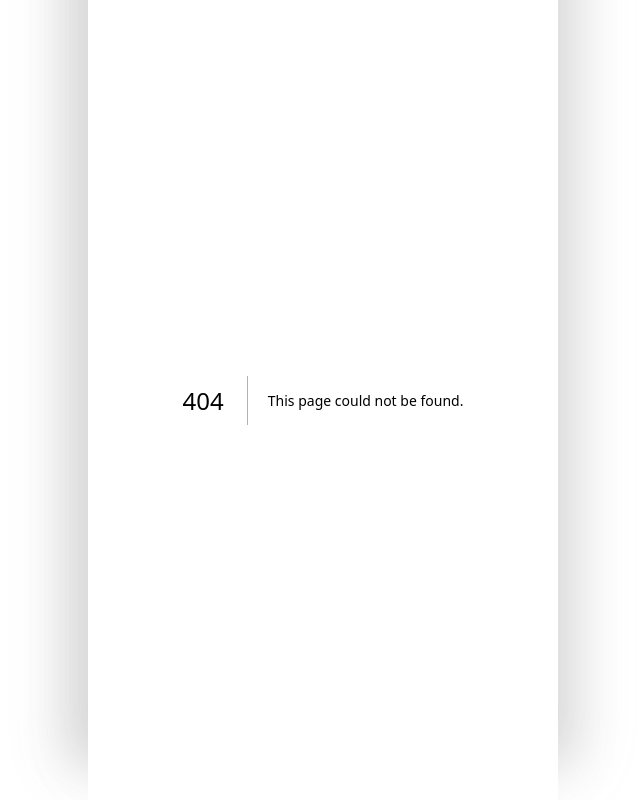
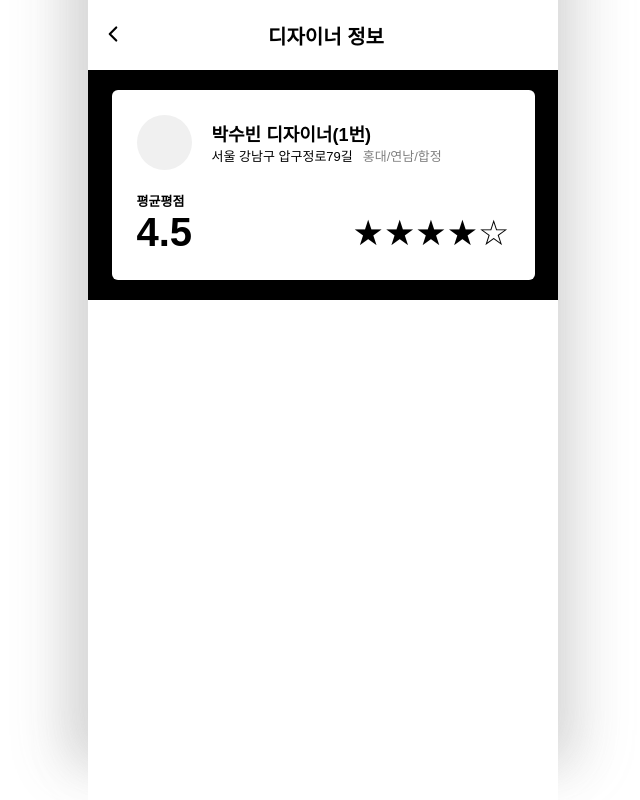
Before and after one commit to 2025-BLAYBUS-TEAM-hairGGmalza/hairGGmalza-client, a Next.js app: page /designer/1/review in a window 1280 px wide. Before the commit this address had no page. Shown: the whole page, without its empty margins (317-957 px from the left). Built offline with nearby package versions, Linux system fonts and the light colour scheme; a web font is replaced by a local one.

Commit message:
FEAT: TopProfile 완성

```diff
--- a/src/app/designer/[id]/page.tsx
+++ b/src/app/designer/[id]/page.tsx
@@ -1,5 +1,6 @@
 "use client";
 
+import Header from '@/components/common/Header/Header';
 import ReviewAndPortfolio from '@/components/ReviewAndPortfolio';
 import { useParams } from 'next/navigation';
 import styled from 'styled-components'
@@ -15,7 +16,8 @@ const DesignerPage = () => {
 
    return (
       <DesignerPageWrapper>
-         <DesignerPageHeader>디자이너 정보</DesignerPageHeader>
+         {/* <DesignerPageHeader>디자이너 정보</DesignerPageHeader> */}
+         <Header where='designer' />
          <DesignerMainImage />
          <Content>
             <MainIntroContainer>
--- /dev/null
+++ b/src/app/designer/[id]/review/page.tsx
@@ -0,0 +1,161 @@
+'use client';
+
+import Header from '@/components/common/Header/Header';
+import { useParams } from 'next/navigation'
+import React from 'react'
+import styled from 'styled-components';
+
+const Reviewpage = () => {
+   const params = useParams();
+
+   return (
+      <Wrapper>
+         {/* <ReviewPageHeader>리뷰</ReviewPageHeader> */}
+         <Header where='designer' />
+
+         <ProfileWrapper>
+            <ProfileContainer>
+               <TopProfile>
+                  <ProfileImage />
+                  <NameAndAddress>
+                     <Name>박수빈 디자이너({params.id}번)</Name>
+                     <Address>
+                        <span id='address_detail' style={{marginRight:'10px'}}>서울 강남구 압구정로79길</span>
+                        <span id='address_category' style={{color: '#808080'}}>홍대/연남/합정</span>
+                     </Address>
+                  </NameAndAddress>
+               </TopProfile>
+               <BottomProfile>
+                  <ScoreTitle>평균평점</ScoreTitle>
+                  <ScoreContainer>
+                     <ScoreNumber>4.5</ScoreNumber>
+                     <ScoreStar>★★★★☆</ScoreStar>
+                  </ScoreContainer>
+               </BottomProfile>
+            </ProfileContainer>
+         </ProfileWrapper>
+      </Wrapper>
+   )
+}
+
+export default Reviewpage
+
+const Wrapper = styled.div`
+   width: 100%;
+   max-width: 470px; /*  모바일 화면 비율 고정 */
+   margin: 0 auto; /*  중앙 정렬 */
+   display: flex;
+   flex-direction: column;
+   align-items: center;
+   justify-content: center;
+   position: relative;
+`
+
+const ReviewPageHeader = styled.header`
+   width: 100%;
+   height: 55px;
+   display: flex;
+   align-items: center;
+   text-align: center;
+   justify-content: center;
+   font-size: 20px;
+`
+
+
+////////////////////////
+const ProfileWrapper = styled.div`
+   width: 100%;
+   height: 230px;
+   display: flex;
+   flex-direction: row;
+   align-items: center;
+   justify-content: center ;
+   background-color: #000000;
+`
+
+const ProfileContainer = styled.div`
+   width: 90%;
+   height: 190px;
+   padding: 25px;
+   box-sizing: border-box;
+   display: flex;
+   flex-direction: column;
+   align-items: center;
+   justify-content: space-between;
+   border-radius: 6px;
+   background-color: #ffffff;
+`
+
+const TopProfile = styled.div`
+   width: 100%;
+   display: flex;
+   flex-direction: row;
+   align-items: center;
+   justify-content: flex-start;
+
+   align-self: flex-start;
+`
+
+
+const ProfileImage = styled.div`
+   width: 55px;
+   aspect-ratio: 1/1;
+   border-radius: 50%;
+   background-color: #f0f0f0;
+`
+
+const NameAndAddress = styled.div`
+   height: 100%;
+   display: flex;
+   flex-direction: column;
+   align-items: flex-start;
+   justify-content: space-between;
+   margin-left: 20px;
+   padding: 5px 0;
+   box-sizing: border-box;
+`
+
+const Name = styled.div`
+   font-size: 18px;
+   font-weight: bold;
+`
+
+const Address = styled.div`
+   font-size: 13px;
+`
+
+
+//////
+const BottomProfile = styled.div`
+   width: 100%;
+   display: flex;
+   flex-direction: column;
+   align-items: center;
+   justify-content: flex-start;
+   margin-top: 18px;
+
+`
+const ScoreTitle = styled.div`
+   width: 100%;
+   font-size: 13px;
+   font-weight: bold;
+`
+
+const ScoreContainer = styled.div`
+   width: 100%;
+   display: flex;
+   flex-direction: row;
+   align-items: center;
+   justify-content: space-between;
+`
+
+const ScoreNumber = styled.div`
+   font-size: 40px;
+   font-weight: bold;
+   color: #000000;
+`
+
+const ScoreStar = styled.div`
+   font-size: 35px;
+   color: #000000;
+`
```
